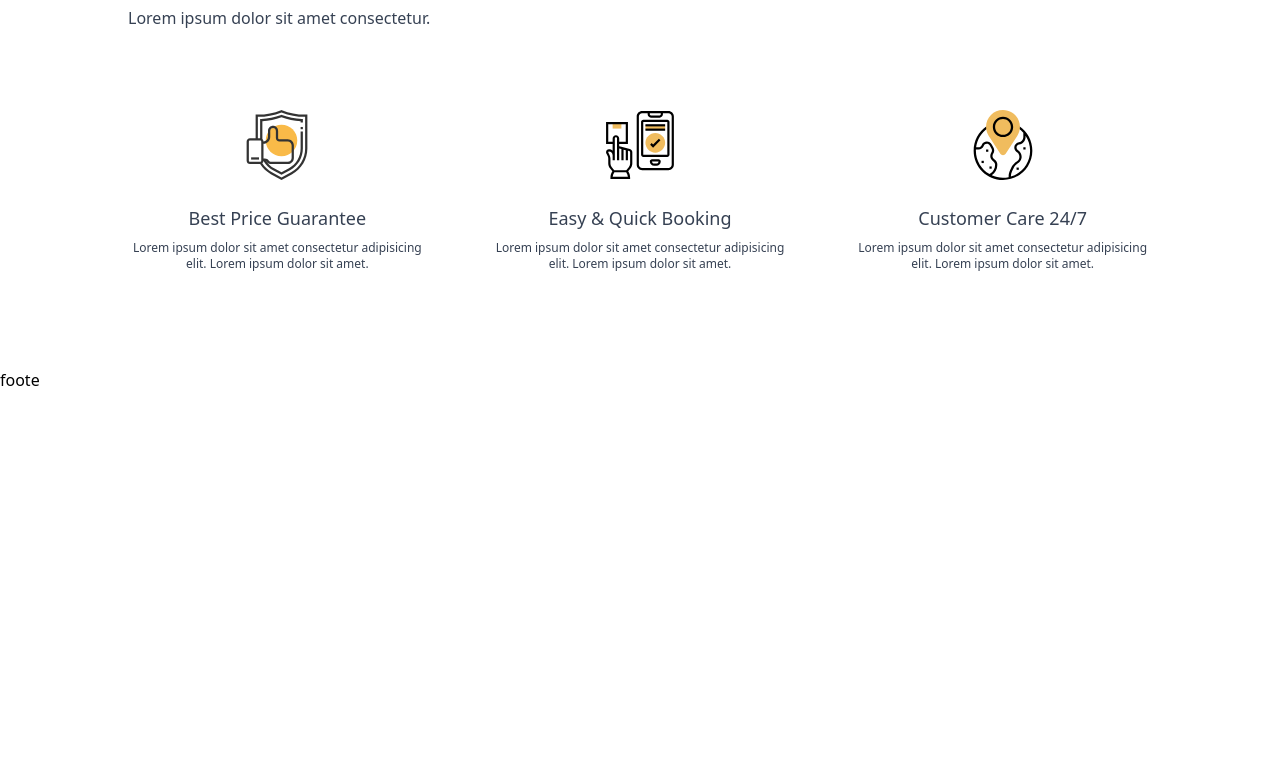
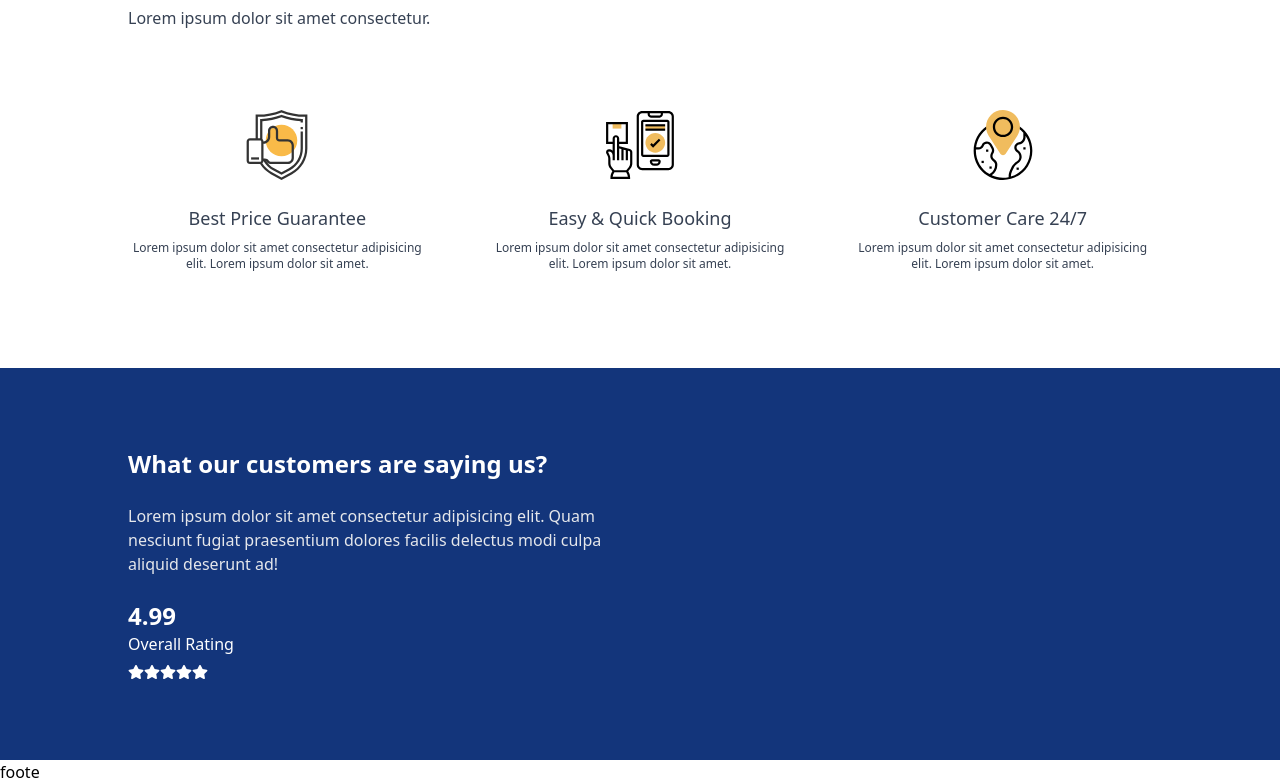
Before and after one commit to dilbarqoldosheva/Travel-app, a Next.js app: page / in a window 1280 px wide. Shown: the part 2438-3222 px from the top of the page. Before the commit the page ends 2830 px from the top, so only its background shows below. Built offline with nearby package versions, Linux system fonts and the light colour scheme.

Commit message:
add news

```diff
--- /dev/null
+++ b/components/Home/Reviews/Review.tsx
@@ -0,0 +1,33 @@
+import React from 'react'
+import { FaStar } from 'react-icons/fa'
+
+const Review = () => {
+    return (
+        <div className='pt-20 pb-20 flex items-center justify-center flex-col bg-[#13357b]'>
+            <div className='w-[80%] mx-auto grid items-center grid-cols-1 lg:grid-cols-2 gap-10'>
+                <div>
+                    <h1 className='text-2xl font-semibold text-white'>What our customers are saying us?</h1>
+                    <p className='mt-6 text-gray-200'>Lorem ipsum dolor sit amet consectetur adipisicing elit. Quam nesciunt fugiat praesentium dolores facilis delectus modi culpa aliquid deserunt ad!</p>
+                    <div className='mt-6 items-center space-x-6'>
+                        <div>
+                            <p className='text-2xl font-bold text-white'>4.99</p>
+                            <p className='text-white mb-2'>Overall Rating</p>
+                            <div className='flex items-center'>
+                                <FaStar className='text-white'/>
+                                <FaStar className='text-white'/>
+                                <FaStar className='text-white'/>
+                                <FaStar className='text-white'/>
+                                <FaStar className='text-white'/>
+                            </div>
+                        </div>
+                    </div>
+                </div>
+                <div className='overflow-hidden '>
+
+                </div>
+            </div>
+        </div>
+    )
+}
+
+export default Review
--- a/components/Home/home.tsx
+++ b/components/Home/home.tsx
@@ -3,6 +3,7 @@ import Hero from './Hero/Hero'
 import Destination from './Destination/Destination'
 import Hotel from './Hotel/Hotel'
 import WhyChoose from './WhyChoose/WhyChoose'
+import Review from './Reviews/Review'
 
 function Home() {
   return (
@@ -11,6 +12,7 @@ function Home() {
         <Destination/>
         <Hotel/>
         <WhyChoose/>
+        <Review/>
     </div>
   )
 }
```
